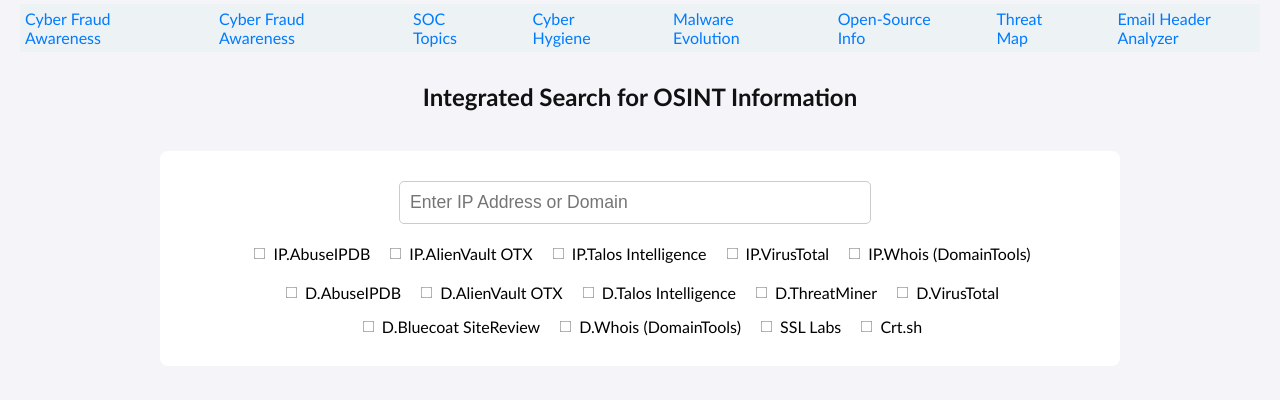
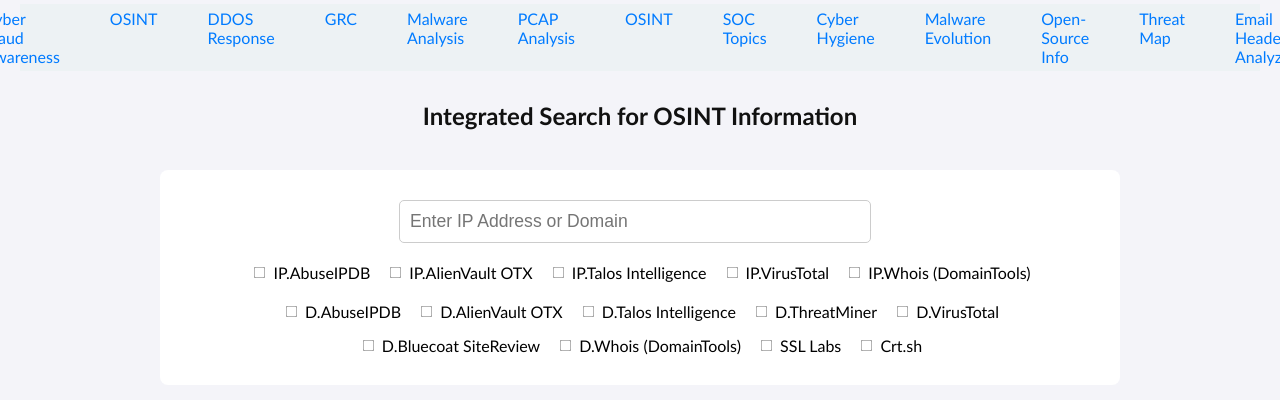
Before and after one commit to SecurAStep/Security, a plain HTML site: page index.html in a window 1280 px wide. Shown: the part 111-511 px from the top of the page. Drawn offline with Linux system fonts and the light colour scheme.

Commit message:
Update index.html
few new html files were added

```diff
--- a/index.html
+++ b/index.html
@@ -258,8 +258,25 @@
         <a href="fraud_awareness.html">Cyber Fraud Awareness</a>
       </div>
       <div class="reference">
-        <a href="OSINT.html">Cyber Fraud Awareness</a>
+        <a href="OSINT.html">OSINT</a>
       </div>
+      <div class="reference">
+        <a href="DDOS Response.html">DDOS Response</a>
+      </div>
+      <div class="reference">
+        <a href="GRC.html">GRC</a>
+      </div>
+      <div class="reference">
+        <a href="Malware Analysis.html">Malware Analysis</a>
+      </div>
+
+        <div class="reference">
+        <a href="PCAP Analysis.html">PCAP Analysis</a>
+      </div>
+        <div class="reference">
+        <a href="OSINT.html">OSINT</a>
+      </div>
+
       <div class="reference">
         <a href="SOC_Knowledge_Base.html">SOC Topics</a>
       </div>
```
